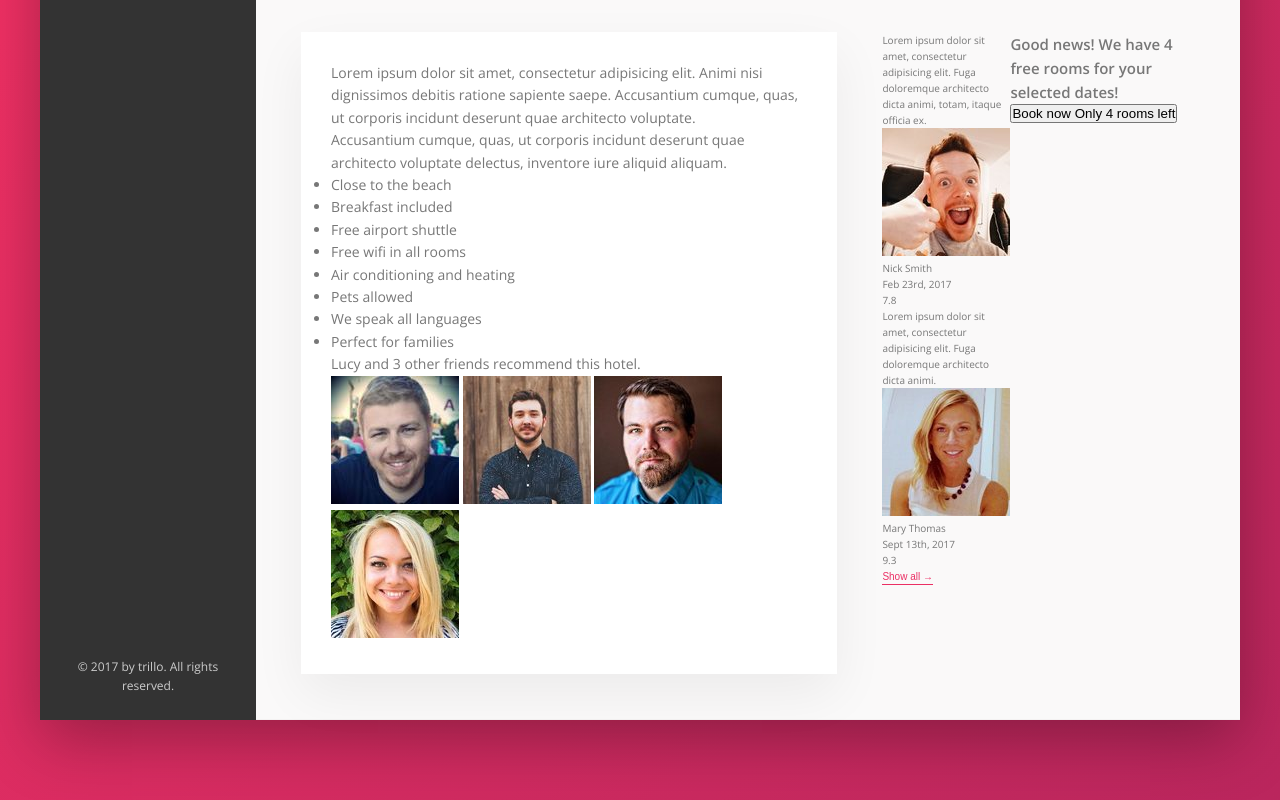
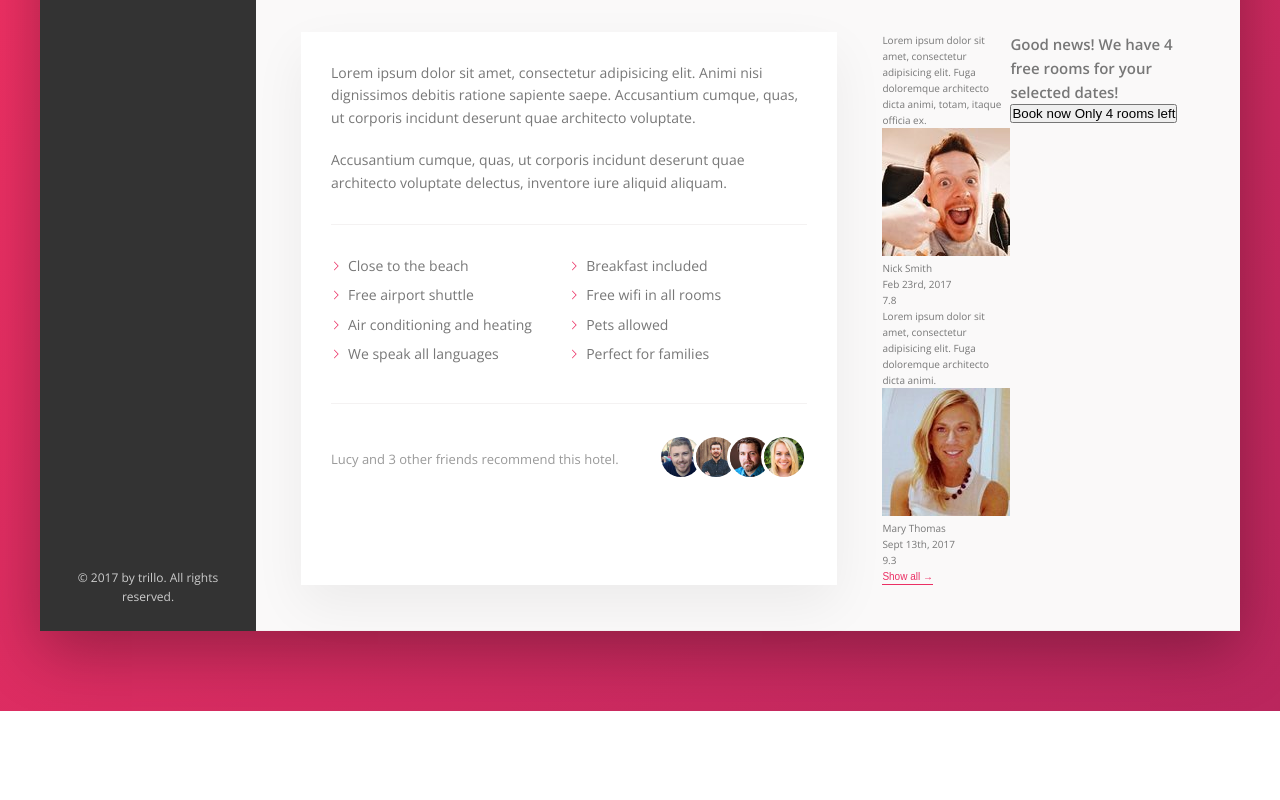
Before and after one commit to rdelbem/advanced-css-course-project2, a website: page index.html in a window 1280 px wide. Shown: the part 615-1415 px from the top of the page. After the commit the page ends 1326 px from the top, so only its background shows below. Drawn offline with nearby package versions, Linux system fonts and the light colour scheme.

Commit message:
overview reviews finished

```diff
--- a/sass/_components.scss
+++ b/sass/_components.scss
@@ -248,7 +248,6 @@
 }
 
 ////////////////////button inline
-
 .btn-inline {
   border: none;
   color: var(--color-primary);
@@ -286,3 +285,68 @@
     box-shadow: none;
   }
 }
+
+////////////////////paragraph
+.paragraph:not(:last-of-type) {
+  margin-bottom: 2rem;
+}
+
+////////////////////list
+.list {
+  list-style: none;
+  margin: 3rem 0;
+  padding: 3rem 0;
+  border-top: var(--line);
+  border-bottom: var(--line);
+  display: flex;
+  flex-wrap: wrap;
+
+  &__item {
+    flex: 0 0 50%;
+    margin-bottom: 0.7rem;
+  }
+
+  &__item:before {
+    content: "";
+    display: inline-block;
+    height: 1rem;
+    width: 1rem;
+    margin-right: 0.7rem;
+    //older browsers
+    //background-image: url(../img/chevron-thin-right.svg);
+    //background-size: cover;
+    //new browsers
+    background-color: var(--color-primary);
+    -webkit-mask-image: url(../img/chevron-thin-right.svg);
+    -webkit-mask-size: cover;
+    mask-image: url(../img/chevron-thin-right.svg);
+    mask-size: cover;
+  }
+}
+
+////////////////////recomend
+.recommend {
+  font-size: 1.3rem;
+  color: var(--color-grey-dark-3);
+  display: flex;
+  align-items: center;
+
+  &__count {
+    margin-right: auto;
+  }
+
+  &__friends {
+  }
+
+  &__photo {
+    box-sizing: content-box;
+    height: 4rem;
+    width: 4rem;
+    border-radius: 50%;
+    border: 3px solid #fff;
+
+    &:not(:last-child) {
+      margin-right: -1.5rem;
+    }
+  }
+}
```
Also changed, not shown: css/style.css.
